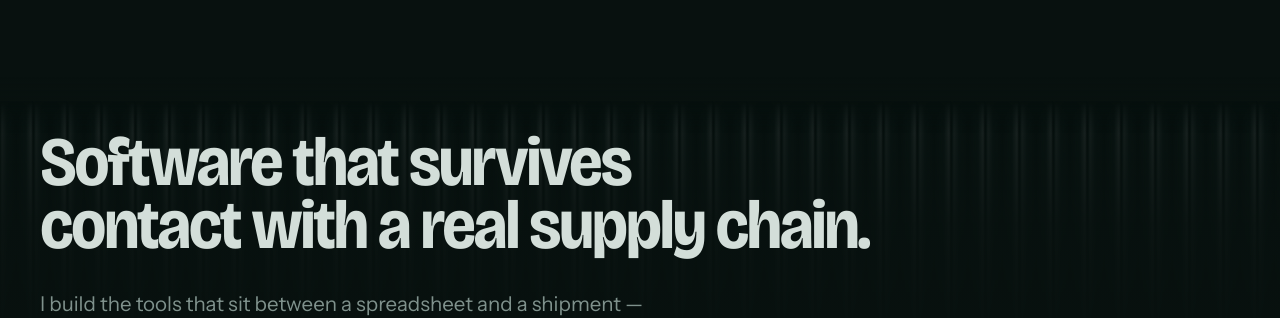
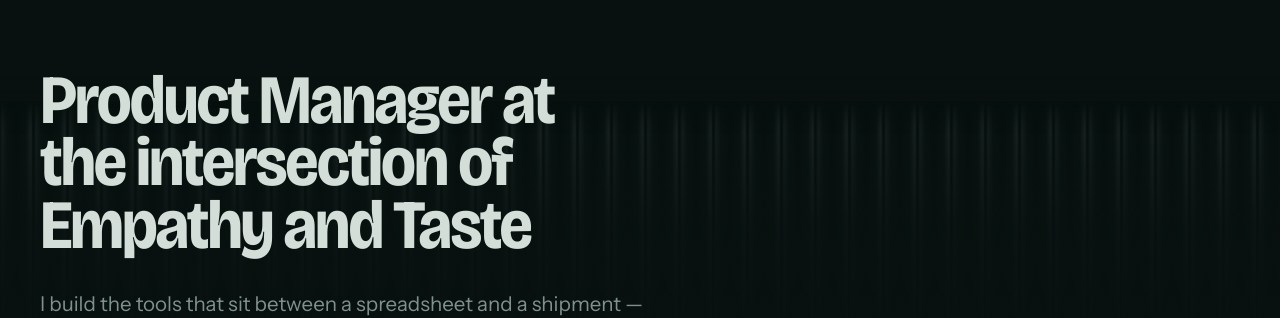
Before and after one commit to piyushgenwa/personal-website, a Next.js app: page / in a window 1280 px wide. Shown: the part 363-681 px from the top of the page. Built offline with nearby package versions, Linux system fonts and the light colour scheme.

Commit message:
Update hero title

```diff
--- a/src/content/site.ts
+++ b/src/content/site.ts
@@ -6,7 +6,7 @@
 export const site = {
   name: 'Piyush Genwa',
   // Shown in the hero's clear band, split so the line break is deliberate.
-  headline: ['Software that survives', 'contact with a real supply chain.'],
+  headline: ['Product Manager at the intersection of', 'Empathy and Taste'],
   role: 'Product engineer',
   org: 'Sourcy',
   location: 'Surat, IN',
```
